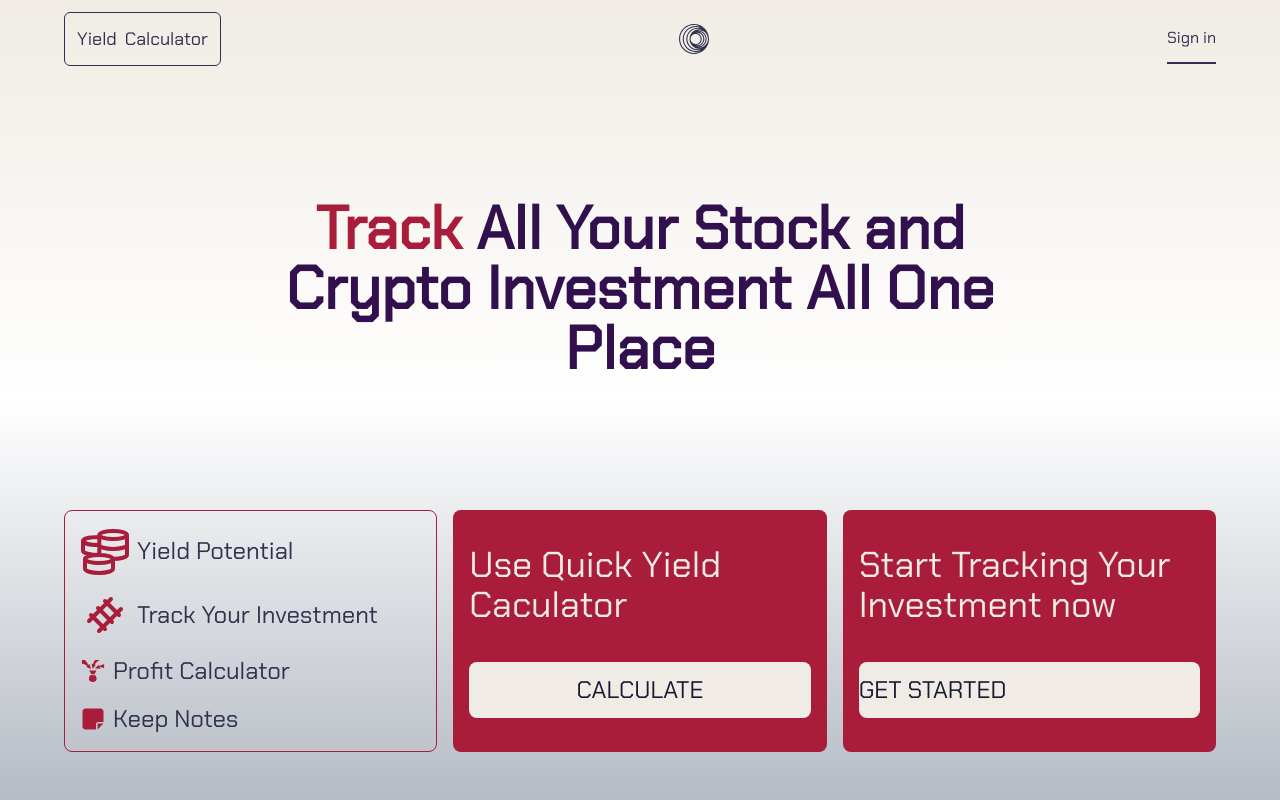
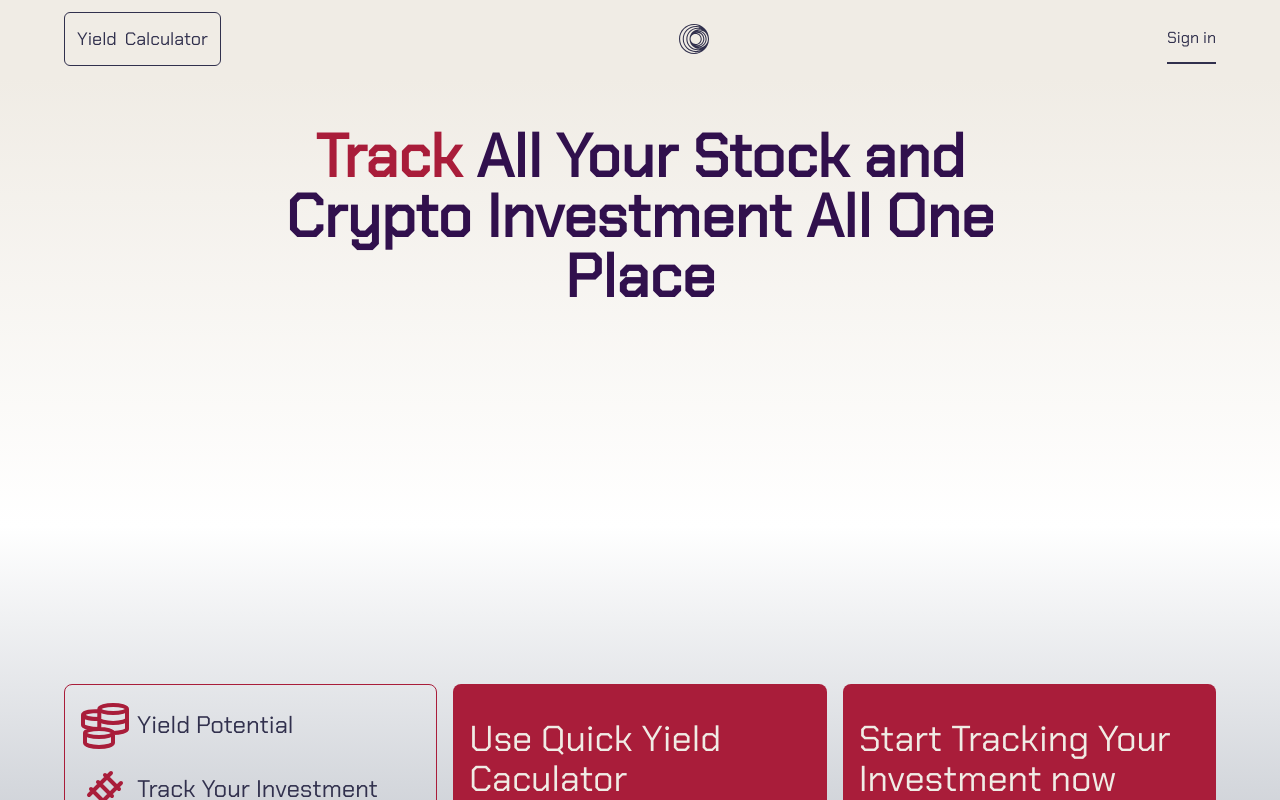
Before and after one commit to Frank-karlis/portfolibles, a Next.js app: page / in a window 1280 px wide. Shown: the top 800 px of the page. Built offline with nearby package versions, Linux system fonts and the light colour scheme.

Commit message:
move navbar to layout

```diff
--- /dev/null
+++ b/app/components/Nav.js
@@ -0,0 +1,17 @@
+import{ SiPhotobucket } from"react-icons/si";
+import Link from "next/link";
+
+export function Nav(){
+    return(
+        <nav className="flex justify-between items-center  bg-[#F0ECE5] py-3 px-3 md:px-12 lg:px-16">
+          <button className="text-sm md:text-lg text-[#31304D] flex flex-col md:flex-row md:gap-2 border border-[#31304D] rounded-md p-3 ">
+            <span>Yield</span>
+            <span> Calculator</span>
+          </button>
+
+            <SiPhotobucket className="text-[#31304D] text-3xl"/>
+
+          <Link className="border-b-2 border-[#31304D] py-3 text-[#31304D] py-3 " href="/auth/signin"> Sign in</Link>
+        </nav>
+    )
+}
--- a/app/layout.js
+++ b/app/layout.js
@@ -1,6 +1,7 @@
 import "./globals.css";
 import {Chakra_Petch} from "next/font/google";
 import { Footer } from "./components/Footer";
+import { Nav } from "./components/Nav";
 
 const chakraPetch400= Chakra_Petch({
   subsets:['latin'],
@@ -16,6 +17,7 @@ export default function RootLayout({ children }) {
   return (
     <html lang="en">
       <body className={chakraPetch400.className}>
+        <Nav/>
         {children}
         <Footer/>
         </body>
--- a/app/page.jsx
+++ b/app/page.jsx
@@ -1,6 +1,5 @@
 import { Footer } from "./components/Footer";
 import Link from "next/link";
-import{ SiPhotobucket } from"react-icons/si";
 import{GrMoney} from "react-icons/gr";
 import{TbTrack} from "react-icons/tb";
 import{ GiProfit} from "react-icons/gi";
@@ -8,19 +7,8 @@ import{FaNoteSticky}from "react-icons/fa6";
 
 export default function Home() {
   return (
-    <main className="px-3 md:px-12 lg:px-16 bg-gradient-to-b from-[#F0ECE5] via-white to-[#B6BBC4]">
-      <section className="min:h-screen md:h-screen flex flex-col justify-between gap-16 pb-12 md:gap-0">
-        <nav className="flex justify-between items-center pt-3">
-          <button className="text-sm md:text-lg text-[#31304D] flex flex-col md:flex-row md:gap-2 border border-[#31304D] rounded-md p-3 ">
-            <span>Yield</span>
-            <span> Calculator</span>
-          </button>
-
-            <SiPhotobucket className="text-[#31304D] text-3xl"/>
-
-          <Link className="border-b-2 border-[#31304D] py-3 text-[#31304D] py-3 " href="#"> Sign in</Link>
-        </nav>
-
+    <main className="px-3 md:px-12 lg:px-16 py-12  bg-gradient-to-b from-[#F0ECE5] via-white to-[#B6BBC4]">
+      <section className="min:h-screen md:h-screen flex flex-col justify-between gap-16 md:gap-0">
         <div className="row-span-5 flex justify-center items-center">
         <blockquote className="w-full md:[480px] lg:w-[720px]">
           <h1 className="text-5xl md:text-6xl text-[#31104d] text-center font-bold">
--- a/package.json
+++ b/package.json
@@ -9,6 +9,9 @@
     "lint": "next lint"
   },
   "dependencies": {
+    "@emotion/react": "^11.11.4",
+    "@emotion/styled": "^11.11.5",
+    "@mui/material": "^5.15.21",
     "next": "14.2.4",
     "react": "^18",
     "react-dom": "^18",
```
Also changed, not shown: app/dashboard/page.jsx (added), 1 other file (tests, documents, lock files or other folders).
